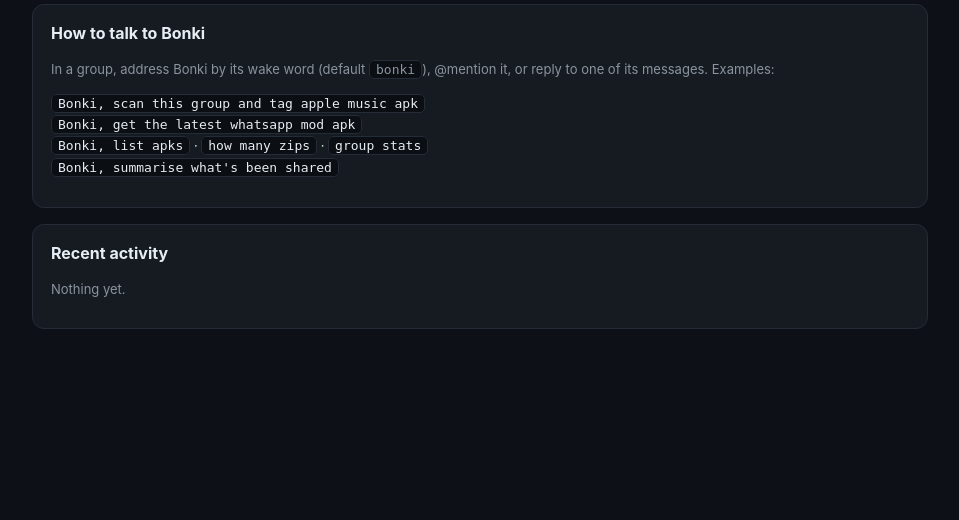
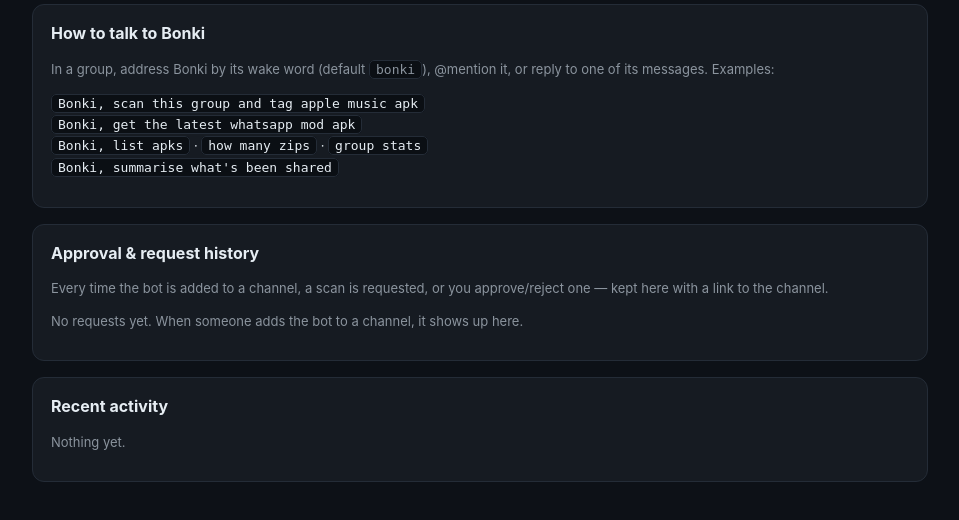
Before and after one commit to BonkerUnkilBonki/Bonki-Intelligence-Bi, a FastAPI app: page / in a window 1280 px wide. Shown: the part 673-1193 px from the top of the page, without its empty margins (160-1119 px from the left). Before the commit the page ends 1002 px from the top, so only its background shows below. Run offline with FastAPI, Linux system fonts and the light colour scheme.

Commit message:
Added dump

```diff
--- a/app/agent.py
+++ b/app/agent.py
@@ -590,6 +590,8 @@
         return
     await _send("🔎 Scanning this group's history…", chat.get("id"),
                 reply_to=msg.get("message_id"))
+    db.log_approval(chat.get("id"), chat.get("title"), chat.get("username") or "",
+                    "scan", by="telegram")
     res = await indexer.scan(row)
     if res.get("error"):
         await _send(f"Scan failed: {telegram.esc(res['error'])}", chat.get("id"),
--- a/app/approval.py
+++ b/app/approval.py
@@ -69,7 +69,7 @@
         return False
 
 
-async def announce(chat):
+async def announce(chat, by=""):
     """Tell the group + the owner that this group needs approving (once)."""
     cid = chat.get("id")
     title = chat.get("title") or str(cid)
@@ -79,6 +79,7 @@
     if not g or g.get("approval_notified"):
         return
     db.update_group(g["id"], {"approval_notified": 1})
+    db.log_approval(cid, title, chat.get("username") or "", "request", by=by)
     await asyncio.to_thread(db.flush, True)
 
     try:
--- a/app/db.py
+++ b/app/db.py
@@ -46,14 +46,15 @@
 
 # --------------------------------------------------------------- helpers ---
 def _default_state():
-    return {"settings": {}, "groups": [], "files": [], "activity": [], "feedback": []}
+    return {"settings": {}, "groups": [], "files": [], "activity": [], "feedback": [],
+            "approvals": []}
 
 
 def _normalize(state):
     base = _default_state()
     if not isinstance(state, dict):
         return base
-    for k in ("groups", "files", "activity", "feedback"):
+    for k in ("groups", "files", "activity", "feedback", "approvals"):
         if not isinstance(state.get(k), list):
             state[k] = []
     stored = state.get("settings")
@@ -512,6 +513,30 @@
         _touch()
 
 
+# -------------------------------------------------------------- approvals ---
+def log_approval(chat_id, title, username, action, by=""):
+    """Append to the approval / request history (who asked, which channel, what
+    happened). Shown on the dashboard with a link to the channel."""
+    with _lock:
+        log = _STATE.setdefault("approvals", [])
+        log.append({"t": time.time(), "chat_id": str(chat_id or ""),
+                    "title": str(title or "")[:120], "username": str(username or ""),
+                    "action": str(action), "by": str(by or "")})
+        del log[:-300]
+        _touch()
+
+
+def list_approvals(limit=100):
+    with _lock:
+        return [dict(a) for a in (_STATE.get("approvals") or [])[-limit:]][::-1]
+
+
+def clear_approvals():
+    with _lock:
+        _STATE["approvals"] = []
+        _touch()
+
+
 # --------------------------------------------------------------- activity ---
 def log_activity(kind, chat_id, summary=""):
     with _lock:
--- a/app/handlers.py
+++ b/app/handlers.py
@@ -90,8 +90,10 @@
     if status in ("member", "administrator", "creator"):
         if not db.get_group_by_chat(chat.get("id"), chat.get("username")):
             db.add_group(chat.get("id"), chat.get("title") or "", chat.get("username") or "")
+        who = cm.get("from") or {}
+        by = who.get("first_name") or who.get("username") or str(who.get("id") or "")
         if approval.gate(chat.get("id"), chat.get("username")):
-            await approval.announce(chat)          # post the verify button + DM owner
+            await approval.announce(chat, by=by)   # post the verify button + DM owner
     elif status in ("left", "kicked"):
         g = db.get_group_by_chat(chat.get("id"), chat.get("username"))
         if g:
@@ -132,6 +134,9 @@
             except Exception as e:
                 log.warning("could not announce approval in %s: %s", cid, e)
         db.log_activity("approve", (g or {}).get("chat_id") or cid, "group approved by owner")
+        db.log_approval((g or {}).get("chat_id") or cid, (g or {}).get("title") or cid,
+                        (g or {}).get("handle") or "", "approve",
+                        by=str((cq.get("from") or {}).get("id") or "owner"))
     else:
         if g:
             db.update_group(g["id"], {"approved": 0, "enabled": 0})
@@ -148,6 +153,9 @@
             except Exception as e:
                 log.warning("could not leave %s: %s", cid, e)
         db.log_activity("reject", (g or {}).get("chat_id") or cid, "group rejected by owner")
+        db.log_approval((g or {}).get("chat_id") or cid, (g or {}).get("title") or cid,
+                        (g or {}).get("handle") or "", "reject",
+                        by=str((cq.get("from") or {}).get("id") or "owner"))
     await asyncio.to_thread(db.flush, True)
 
 
@@ -206,6 +214,8 @@
             return
         ok = low.startswith("/approve")
         db.update_group(g["id"], {"approved": 1 if ok else 0, "enabled": 1 if ok else 0})
+        db.log_approval(g.get("chat_id"), g.get("title"), g.get("handle") or "",
+                        "approve" if ok else "reject", by="owner (DM)")
         await asyncio.to_thread(db.flush, True)
         await _send(("✅ Approved " if ok else "🚫 Rejected ")
                     + telegram.esc(g.get("title") or parts[1]), chat.get("id"))
--- a/app/main.py
+++ b/app/main.py
@@ -287,10 +287,16 @@
         g["file_count"] = db.count_files(g.get("chat_id"))
         g["last_scan_str"] = (time.strftime("%Y-%m-%d %H:%M", time.localtime(g["last_scan"]))
                               if g.get("last_scan") else "never")
+        g["link"] = telegram.chat_link(g.get("chat_id"), g.get("handle"))
     pending = [g for g in groups if not g.get("approved")]
+    history = []
+    for a in db.list_approvals(80):
+        a["time"] = time.strftime("%d %b %H:%M", time.localtime(a["t"]))
+        a["link"] = telegram.chat_link(a.get("chat_id"), a.get("username"))
+        history.append(a)
     return TEMPLATES.TemplateResponse(request, "index.html", {
         "groups": groups, "pending": pending, "owner_set": bool(approval.owner_id()),
-        "msg": msg, "total_files": db.count_files(),
+        "history": history, "msg": msg, "total_files": db.count_files(),
         "storage": db.storage_info(), "brain": llm.describe(),
         "llm_on": llm.enabled(), "userbot_on": userbot.is_running(),
         "userbot_configured": userbot.configured(),
@@ -305,6 +311,7 @@
     handle = userbot.clean_handle(chat_id)
     cid = handle if handle.lstrip("-").isdigit() else ("@" + handle if handle else "")
     if db.add_group(cid, title.strip() or cid, handle, approved=1):
+        db.log_approval(cid, title.strip() or cid, handle, "add", by="dashboard")
         return _redir(f"Added group {cid} (approved). Click Scan to index its files.")
     return _redir(f"{cid} is already added.")
 
@@ -332,6 +339,8 @@
         return _redir("Group not found.")
     if not userbot.is_running():
         return _redir("User account not connected - log in at /userbot to scan history.")
+    db.log_approval(row.get("chat_id"), row.get("title"), row.get("handle") or "",
+                    "scan", by="dashboard")
     asyncio.create_task(indexer.scan(row, full=True))
     return _redir(f"Scanning {row.get('title')}… refresh in a moment.")
 
@@ -340,6 +349,9 @@
 async def scan_all():
     if not userbot.is_running():
         return _redir("User account not connected - log in at /userbot to scan history.")
+    for _g in db.list_groups():
+        db.log_approval(_g.get("chat_id"), _g.get("title"), _g.get("handle") or "",
+                        "scan", by="dashboard")
     asyncio.create_task(indexer.scan_all(full=True))
     return _redir("Scanning all groups…")
 
--- a/app/telegram.py
+++ b/app/telegram.py
@@ -128,6 +128,19 @@
         return None
 
 
+def chat_link(chat_id, username=None):
+    """A tappable link to a chat: @username when public, else the t.me/c/ form
+    (which opens for members). Returns None if there's nothing linkable."""
+    if username:
+        return f"https://t.me/{str(username).lstrip('@')}"
+    cid = str(chat_id or "").strip()
+    if cid.startswith("@"):
+        return f"https://t.me/{cid[1:]}"
+    if cid.startswith("-100"):
+        return f"https://t.me/c/{cid[4:]}"
+    return None
+
+
 def get_me():
     return _post("getMe", {})
 
--- a/app/templates/index.html
+++ b/app/templates/index.html
@@ -32,7 +32,8 @@
   <table>
     {% for g in pending %}
     <tr>
-      <td><b>{{ g.title or g.chat_id }}</b><div class="small muted">{{ g.chat_id }}</div></td>
+      <td>{% if g.link %}<a href="{{ g.link }}" target="_blank" rel="noopener"><b>{{ g.title or g.chat_id }}</b> ↗</a>{% else %}<b>{{ g.title or g.chat_id }}</b>{% endif %}
+        <div class="small muted">{{ g.chat_id }}</div></td>
       <td><div class="row" style="gap:6px">
         <form method="post" action="/groups/{{ g.id }}/approve"><button class="sm" type="submit">✅ Approve</button></form>
         <form method="post" action="/groups/{{ g.id }}/reject"><button class="bad sm" type="submit">🚫 Reject</button></form>
@@ -74,10 +75,11 @@
     {% for g in groups %}
     <tr>
       <td>
-        <b>{{ g.title or g.chat_id }}</b>
+        {% if g.link %}<a href="{{ g.link }}" target="_blank" rel="noopener"><b>{{ g.title or g.chat_id }}</b> ↗</a>
+        {% else %}<b>{{ g.title or g.chat_id }}</b>{% endif %}
         <span class="pill {{ 'ok' if g.enabled else 'bad' }}">{{ "on" if g.enabled else "off" }}</span>
         {% if not g.approved %}<span class="pill warn">unverified</span>{% endif %}
-        <div class="small muted">{{ g.chat_id }}{% if g.last_status %} · {{ g.last_status }}{% endif %}</div>
+        <div class="small muted">{{ g.chat_id }}{% if g.link %} · <a href="{{ g.link }}" target="_blank" rel="noopener">open channel</a>{% endif %}{% if g.last_status %} · {{ g.last_status }}{% endif %}</div>
       </td>
       <td>{{ g.file_count }}</td>
       <td class="small muted">{{ g.last_scan_str }}</td>
@@ -111,6 +113,32 @@
 </div>
 
 <div class="card">
+  <h2>Approval &amp; request history</h2>
+  <div class="small muted" style="margin-bottom:8px">Every time the bot is added to a channel, a scan is requested, or you approve/reject one — kept here with a link to the channel.</div>
+  {% if history %}
+  <table>
+    <tr><th>When</th><th>Channel</th><th>Event</th><th>By</th></tr>
+    {% for a in history %}
+    <tr>
+      <td class="small muted" style="white-space:nowrap">{{ a.time }}</td>
+      <td>{% if a.link %}<a href="{{ a.link }}" target="_blank" rel="noopener">{{ a.title or a.chat_id }} ↗</a>{% else %}{{ a.title or a.chat_id }}{% endif %}
+          <div class="small muted">{{ a.chat_id }}{% if a.username %} · @{{ a.username }}{% endif %}</div></td>
+      <td>{% if a.action == 'request' %}<span class="pill warn">approval requested</span>
+          {% elif a.action == 'approve' %}<span class="pill ok">approved</span>
+          {% elif a.action == 'reject' %}<span class="pill bad">rejected</span>
+          {% elif a.action == 'scan' %}<span class="pill">scan requested</span>
+          {% elif a.action == 'add' %}<span class="pill ok">added</span>
+          {% else %}<span class="pill">{{ a.action }}</span>{% endif %}</td>
+      <td class="small muted">{{ a.by or "—" }}</td>
+    </tr>
+    {% endfor %}
+  </table>
+  {% else %}
+  <p class="muted small">No requests yet. When someone adds the bot to a channel, it shows up here.</p>
+  {% endif %}
+</div>
+
+<div class="card">
   <h2>Recent activity</h2>
   {% if activity %}
   <table>
```
Also changed, not shown: README.md.
